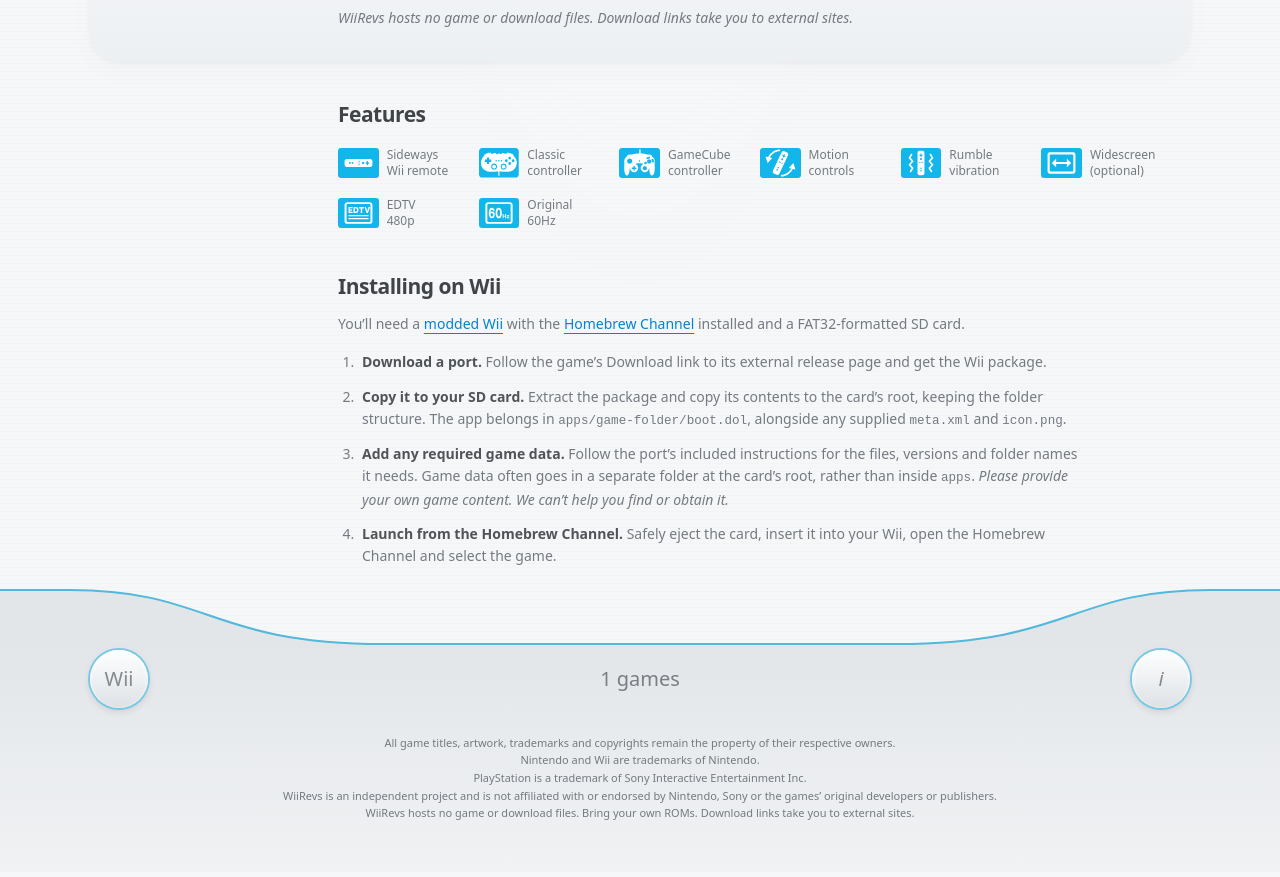
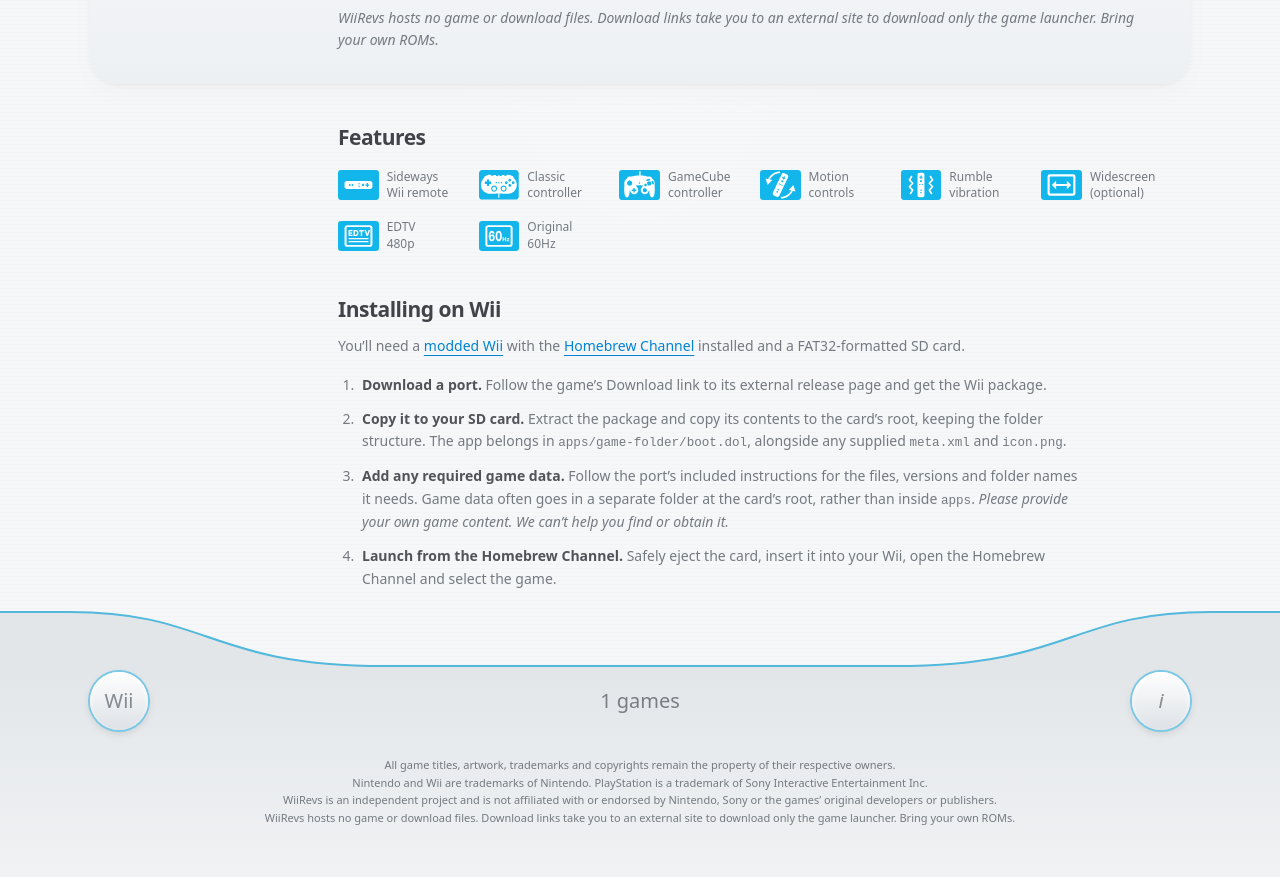
Before and after one commit to wiirevs/wiirevs.com, a plain HTML site: page index.html in a window 1280 px wide. Shown: the part 3872-4749 px from the top of the page. Drawn offline with Linux system fonts and the light colour scheme.

Commit message:
Update 2026-11-19

```diff
--- a/index.html
+++ b/index.html
@@ -14,7 +14,7 @@
   <meta name="twitter:description" content="Classic games, ported to Wii for the love of the game.">
   <link rel="alternate" type="application/rss+xml" title="WiiRevs" href="feed.xml">
   <link rel="icon" href="favicon.png?v=c61d604fea1d" type="image/png">
-  <link rel="stylesheet" href="wiirevs.css?v=952d07873522">
+  <link rel="stylesheet" href="wiirevs.css?v=29c533e791ac">
   <script src="wiirevs.js?v=4d027be76e00" defer></script>
 
 </head>
@@ -151,7 +151,7 @@
       </section>
       <section class="about-panel" id="about" aria-labelledby="about-title">
         <div class="about-mark" aria-hidden="true">Wii<span>Revs</span></div>
-        <div class="about-content"><h2 id="about-title">About WiiRevs</h2><p>WiiRevs is a collection of classic game ports for Wii, plus a few bonus games. It’s a preservation effort to keep these games playable on real hardware.</p><p>These are native ports, not emulators. Each game’s original program code is translated ahead of time into native Wii code, and the rest of the original machine, from its graphics and sound chips to its DSPs, is recreated at a high level, with the graphics drawn by the Wii’s own GPU. The game runs its own code on the Wii itself.</p><p>Our goal is arcade-perfect games with Wii conveniences: the original graphics, sound and gameplay, with rumble, widescreen and motion controls where possible. For the highest image quality, use 4:3 at 640×480p. The icons under each game show its features and controller options.</p><p class="download-notice"><em>WiiRevs hosts no game or download files. Download links take you to external sites.</em></p></div>
+        <div class="about-content"><h2 id="about-title">About WiiRevs</h2><p>WiiRevs is a collection of classic game ports for Wii, plus a few bonus games. It’s a preservation effort to keep these games playable on real hardware.</p><p>These are native ports, not emulators. Each game’s original program code is translated ahead of time into native Wii code, and the rest of the original machine, from its graphics and sound chips to its DSPs, is recreated at a high level, with the graphics drawn by the Wii’s own GPU. The game runs its own code on the Wii itself.</p><p>Our goal is arcade-perfect games with Wii conveniences: the original graphics, sound and gameplay, with rumble, widescreen and motion controls where possible. For the highest image quality, use 4:3 at 640×480p. The icons under each game show its features and controller options.</p><p class="download-notice"><em>WiiRevs hosts no game or download files. Download links take you to an external site to download only the game launcher. Bring your own ROMs.</em></p></div>
       </section>
       <section class="features-section" id="features" aria-labelledby="features-title">
         <h2 id="features-title">Features</h2>
@@ -174,7 +174,7 @@ Wii remote</span></span><span class="capability" title="Classic controller"><im
     <div class="menu-dock">
       <svg class="dock-curve" viewBox="0 0 1100 60" preserveAspectRatio="none" aria-hidden="true"><path d="M0 1H60C180 1 180 55 330 55H770C920 55 920 1 1040 1H1100V60H0Z" fill="#e3e6e9"/><path d="M0 1H60C180 1 180 55 330 55H770C920 55 920 1 1040 1H1100" fill="none" stroke="#52b8dc" stroke-width="2"/></svg>
       <div class="dock-controls"><a class="dock-button" href="#top" aria-label="Back to top">Wii</a><p>1 games</p><a class="dock-button dock-info" href="#about" aria-label="About WiiRevs">i</a></div>
-      <footer class="copyright-notice"><p>All game titles, artwork, trademarks and copyrights remain the property of their respective owners.<br>Nintendo and Wii are trademarks of Nintendo.<br>PlayStation is a trademark of Sony Interactive Entertainment Inc.<br>WiiRevs is an independent project and is not affiliated with or endorsed by Nintendo, Sony or the games’ original developers or publishers.<br>WiiRevs hosts no game or download files. Bring your own ROMs. Download links take you to external sites.</p></footer>
+      <footer class="copyright-notice"><p>All game titles, artwork, trademarks and copyrights remain the property of their respective owners.<br>Nintendo and Wii are trademarks of Nintendo. PlayStation is a trademark of Sony Interactive Entertainment Inc.<br>WiiRevs is an independent project and is not affiliated with or endorsed by Nintendo, Sony or the games’ original developers or publishers.<br>WiiRevs hosts no game or download files. Download links take you to an external site to download only the game launcher. Bring your own ROMs.</p></footer>
     </div>
   </div>
 </body>
--- a/wiirevs.css
+++ b/wiirevs.css
@@ -100,7 +100,7 @@
 
 .features-section h2{margin-bottom:18px}
 
-.copyright-notice p{max-width:740px;margin:0 auto;font-size:11px;line-height:1.6;text-wrap:pretty}
+.copyright-notice p{max-width:900px;margin:0 auto;font-size:11px;line-height:1.6;text-wrap:pretty}
 
 .game-caption h3{text-transform:uppercase}
 
```
